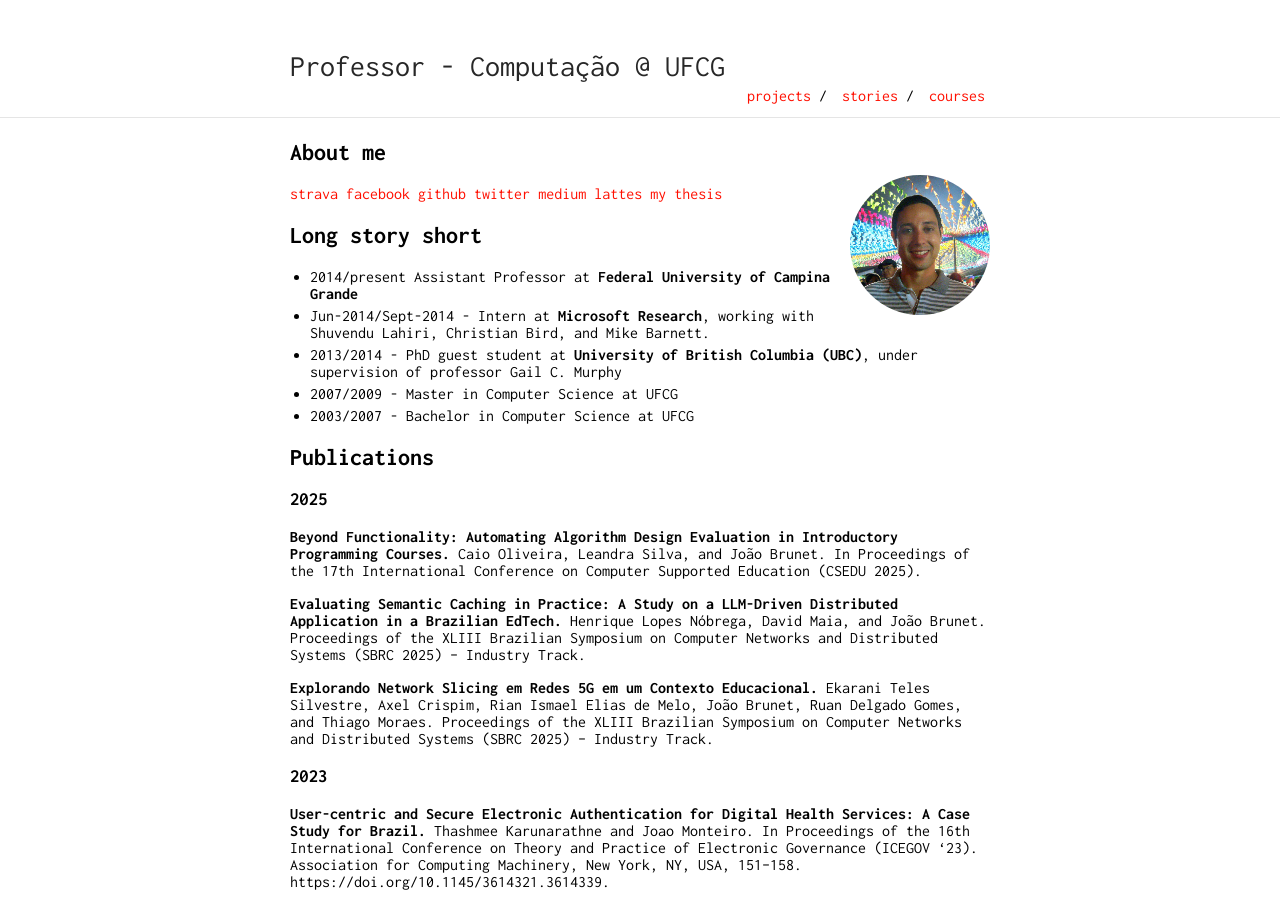
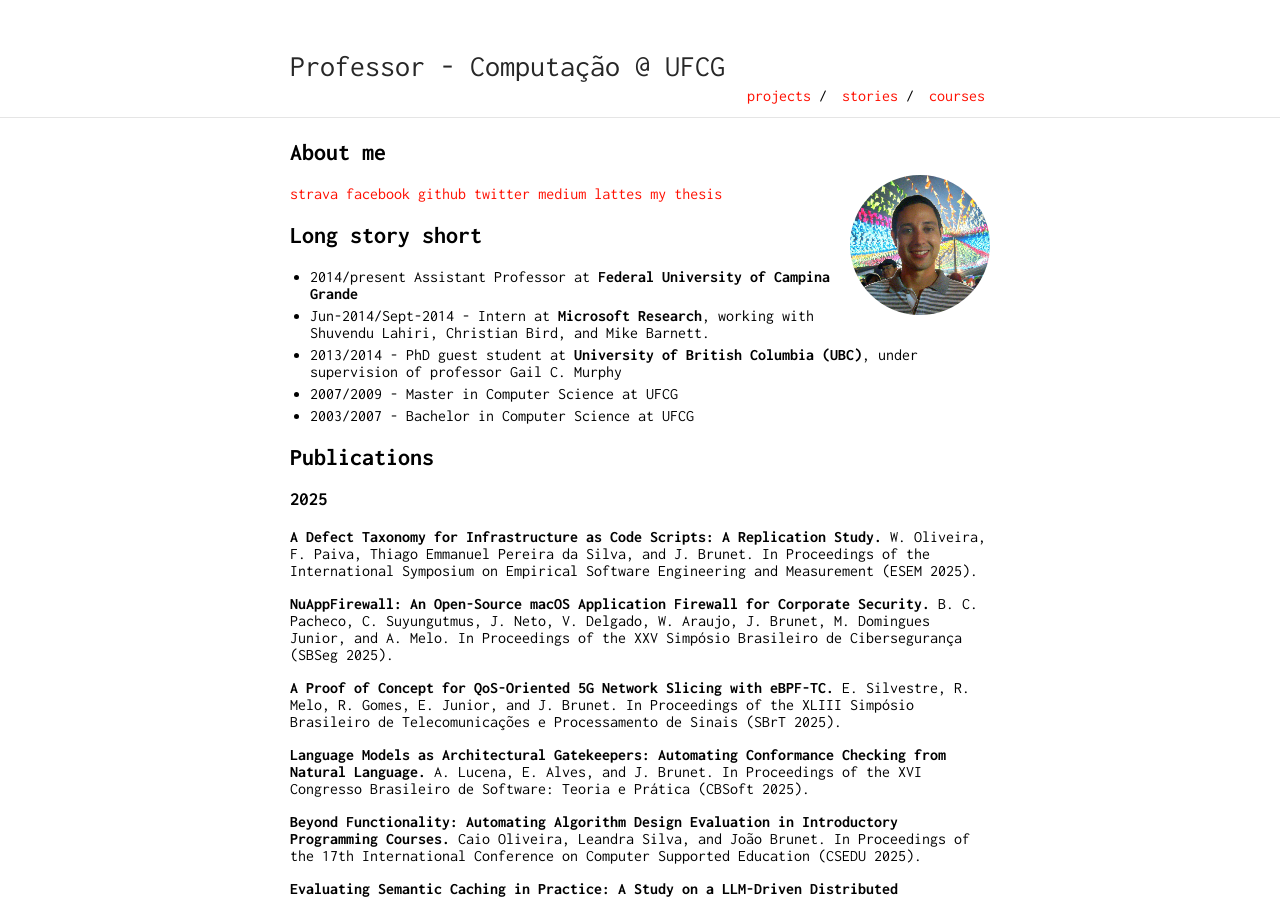
Before and after one commit to joaoarthurbm/joaoarthurbm.github.io, a Jekyll site: the page built from index.md, in a window 1280 px wide and 900 px high. Built offline with Jekyll 4.4.1, drawn with Linux system fonts in a browser that asks for light colours; our own code applies the rules of GitHub Pages for plain Markdown files.

Commit message:
novas publicacoes

```diff
--- a/index.md
+++ b/index.md
@@ -21,6 +21,14 @@ layout: default
 ## Publications
 
 ### 2025
+
+**A Defect Taxonomy for Infrastructure as Code Scripts: A Replication Study.** W. Oliveira, F. Paiva, Thiago Emmanuel Pereira da Silva, and J. Brunet. In Proceedings of the International Symposium on Empirical Software Engineering and Measurement (ESEM 2025).
+
+**NuAppFirewall: An Open-Source macOS Application Firewall for Corporate Security.** B. C. Pacheco, C. Suyungutmus, J. Neto, V. Delgado, W. Araujo, J. Brunet, M. Domingues Junior, and A. Melo. In Proceedings of the XXV Simpósio Brasileiro de Cibersegurança (SBSeg 2025).
+
+**A Proof of Concept for QoS-Oriented 5G Network Slicing with eBPF-TC.** E. Silvestre, R. Melo, R. Gomes, E. Junior, and J. Brunet. In Proceedings of the XLIII Simpósio Brasileiro de Telecomunicações e Processamento de Sinais (SBrT 2025).
+
+**Language Models as Architectural Gatekeepers: Automating Conformance Checking from Natural Language.** A. Lucena, E. Alves, and J. Brunet. In Proceedings of the XVI Congresso Brasileiro de Software: Teoria e Prática (CBSoft 2025).
 
 **Beyond Functionality: Automating Algorithm Design Evaluation in Introductory Programming Courses.** Caio Oliveira, Leandra Silva, and João Brunet. In Proceedings of the 17th International Conference on Computer Supported Education (CSEDU 2025).
 
```
